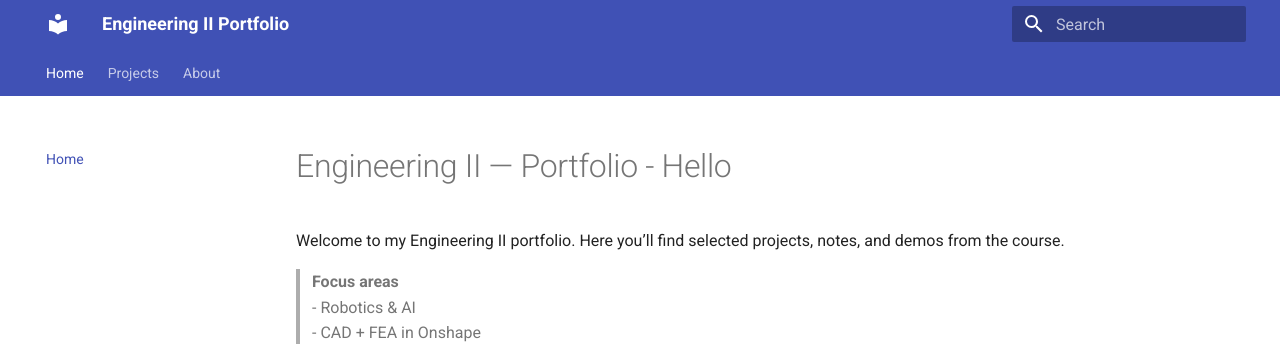
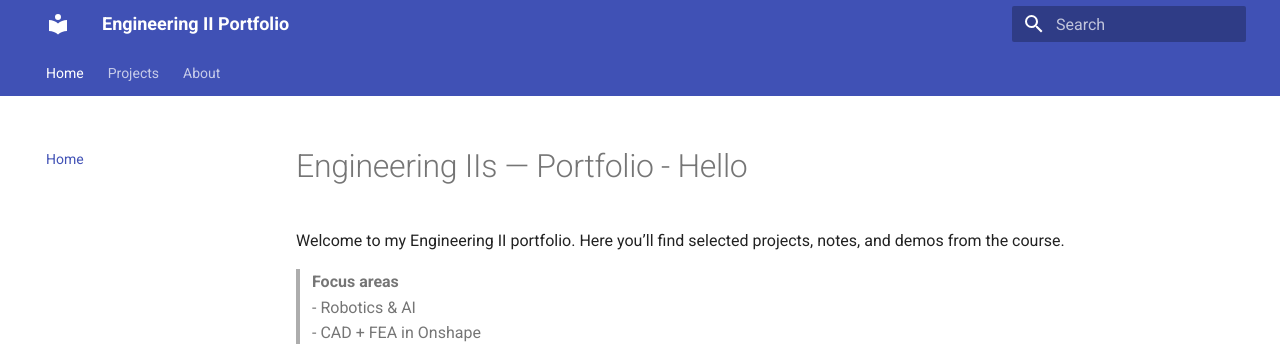
Before and after one commit to decherd/eng2_portfolio, an MkDocs documentation site: the page built from docs/index.md, in a window 1280 px wide. Shown: the top 344 px of the page. Built offline with MkDocs 1.6.1 and Material for MkDocs 9.7.7, drawn with Linux system fonts in a browser that asks for light colours.

Commit message:
Messed up title

```diff
--- a/docs/index.md
+++ b/docs/index.md
@@ -1,4 +1,4 @@
-# Engineering II — Portfolio - Hello
+# Engineering IIs — Portfolio - Hello
 
 Welcome to my Engineering II portfolio. Here you’ll find selected projects, notes, and demos from the course.
 
```
